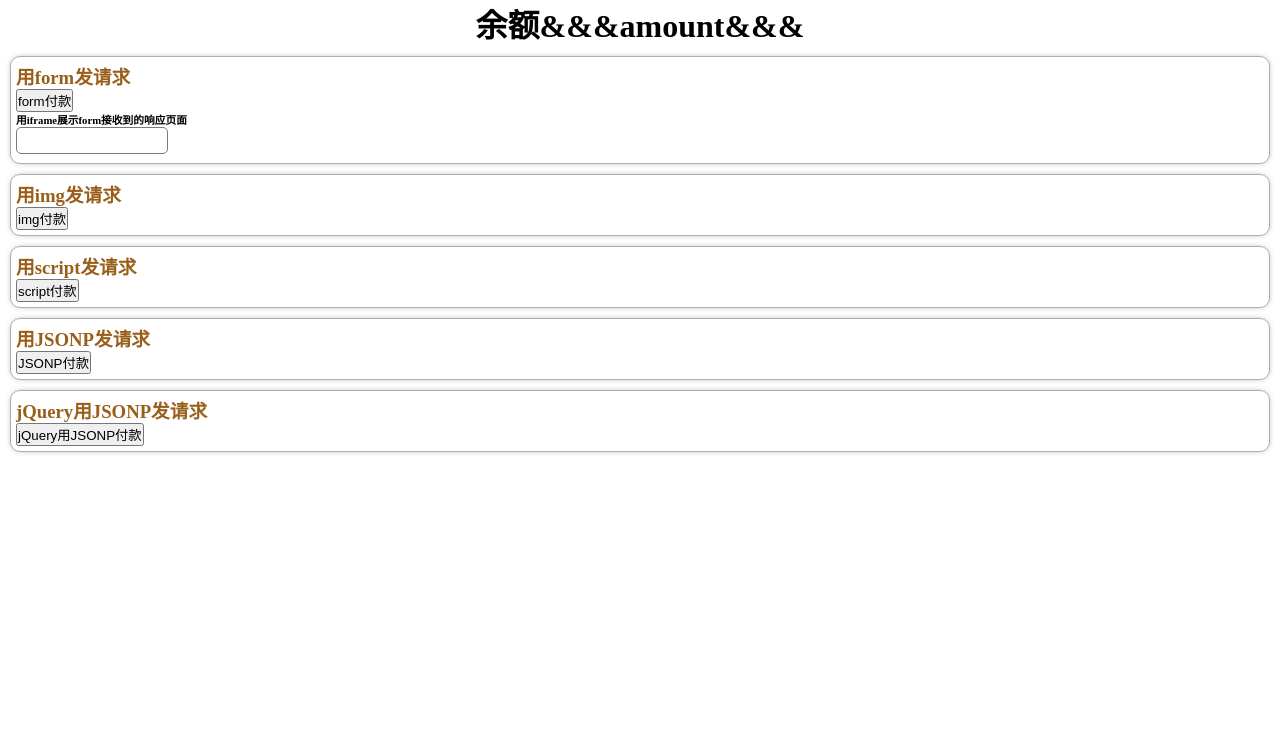
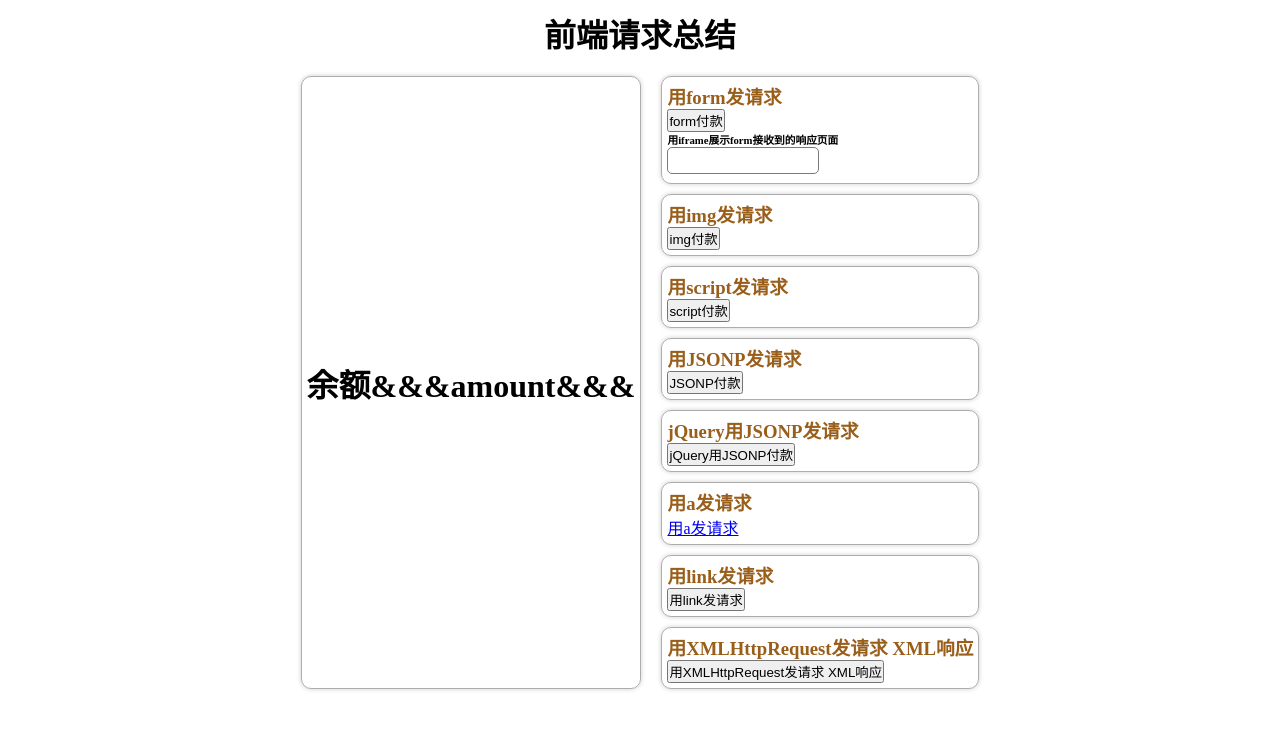
Before and after one commit to JaylanWood/Request, a plain HTML site: page index.html in a window 1280 px wide. Drawn offline with nearby package versions, Linux system fonts and the light colour scheme.

Commit message:
用XMLHttpRequest发请求 XML响应

```diff
--- a/index.html
+++ b/index.html
@@ -6,10 +6,29 @@
     <meta name="viewport" content="width=device-width, initial-scale=1.0">
     <meta http-equiv="X-UA-Compatible" content="ie=edge">
     <title>请求与响应</title>
+    <script src="https://cdn.bootcss.com/jquery/3.4.1/jquery.min.js"></script>
     <style>
         * {
             margin: 0;
             padding: 0;
+        }
+
+        body {
+            display: flex;
+            flex-direction: column;
+            justify-content: center;
+            align-items: center;
+        }
+
+        header {
+            padding: 10px;
+        }
+
+        main {
+            display: flex;
+            max-width: 900px;
+            margin-left: auto;
+            margin-right: auto;
         }
 
         h1 {
@@ -27,7 +46,14 @@
             width: 150px;
         }
 
-        div {
+        .amountWrapper {
+            display: flex;
+            justify-content: center;
+            align-items: center;
+        }
+
+        .amountWrapper,
+        .example {
             border: 1px solid rgb(173, 173, 173);
             border-radius: 10px;
             box-shadow: 0px 0px 5px rgba(0, 0, 0, 0.2);
@@ -39,24 +65,26 @@
 
 
 <body>
-    <script src="https://cdn.bootcss.com/jquery/3.4.1/jquery.min.js"></script>
+    <header>
+        <h1>前端请求总结</h1>
+    </header>
+    <main>
+        <div class="amountWrapper">
+            <h1>余额<span id="amount">&&&amount&&&</span></h1>
+        </div>
 
-    <h1>余额<span id="amount">&&&amount&&&</span></h1>
-
-    <div>
+        <div class="exampleWrapper">
+            <div class='example'>
                 <h3>用form发请求</h3>
-
                 <form action="/formpay" method="POST" target="result">
                     <input type="submit" value="form付款">
                 </form>
-
                 <h6>用iframe展示form接收到的响应页面</h6>
                 <iframe name="result" src="about:blank" frameborder="1" height="25"></iframe>
             </div>
 
-    <div>
+            <div class='example'>
                 <h3>用img发请求</h3>
-
                 <button id="imgButton">img付款</button>
                 <script>
                     imgButton.addEventListener('click', (e) => {
@@ -74,9 +102,8 @@
                 </script>
             </div>
 
-    <div>
+            <div class='example'>
                 <h3>用script发请求</h3>
-
                 <button id="scriptButton">script付款</button>
                 <script>
                     scriptButton.addEventListener('click', (e) => {
@@ -95,9 +122,8 @@
                 </script>
             </div>
 
-    <div>
+            <div class='example'>
                 <h3>用JSONP发请求</h3>
-
                 <button id="JSONPButton">JSONP付款</button>
                 <script>
                     JSONPButton.addEventListener('click', (e) => {
@@ -127,9 +153,8 @@
                     })
                 </script>
             </div>
-    <div>
+            <div class='example'>
                 <h3>jQuery用JSONP发请求</h3>
-
                 <button id="jQueryJSONPButton">jQuery用JSONP付款</button>
                 <script>
                     jQueryJSONPButton.addEventListener('click', (e) => {
@@ -156,6 +181,58 @@
                 </script>
             </div>
 
+            <div class='example'>
+                <h3>用a发请求</h3>
+                <a href="/apay">用a发请求</a>
+            </div>
+
+            <div class='example'>
+                <h3>用link发请求</h3>
+                <button id='linkpay' href="/linkpay">用link发请求</button>
+                <script>
+                    linkpay.onclick = function () {
+                        var link = document.createElement('link')
+                        link.rel = 'stylesheet'
+                        link.href = '/linkpay'
+                        document.head.appendChild(link)
+                    }
+                </script>
+            </div>
+
+            <div class='example'>
+                <h3>用XMLHttpRequest发请求 XML响应</h3>
+                <button id='XMLpay'>用XMLHttpRequest发请求 XML响应</button>
+                <script>
+                    XMLpay.addEventListener('click', (e) => {
+                        // 1.构造 XMLHttpRequest 请求
+                        let request = new XMLHttpRequest()
+                        // 2.监控请求的状态变化
+                        request.onreadystatechange = () => {
+                            if (request.readyState === 4) {
+                                // 状态4===响应完毕
+                                if (request.status >= 200 && request.status < 300) {
+                                    console.log('请求成功')
+                                    // 把xml转化为dom
+                                    let parser = new DOMParser()
+                                    let xmlDoc = parser.parseFromString(request.responseText, "text/html")
+                                    // 用dom一样来操作xml
+                                    let heading = xmlDoc.getElementsByTagName('heading')[0].textContent
+                                    console.log('打印响应xml的heading内容：' + heading)
+                                } else if (request.status >= 400) {
+                                    console.log('请求失败')
+                                }
+                            }
+                        }
+                        // 3.配置请求
+                        request.open('GET', './XMLpay')
+                        // 4.发送请求
+                        request.send()
+                    })
+                </script>
+            </div>
+
+        </div>
+    </main>
 </body>
 
 </html>
```
Also changed, not shown: server.js (+36 -0 lines), 1 other file. Lines whose indentation alone changed are shown as unchanged.
